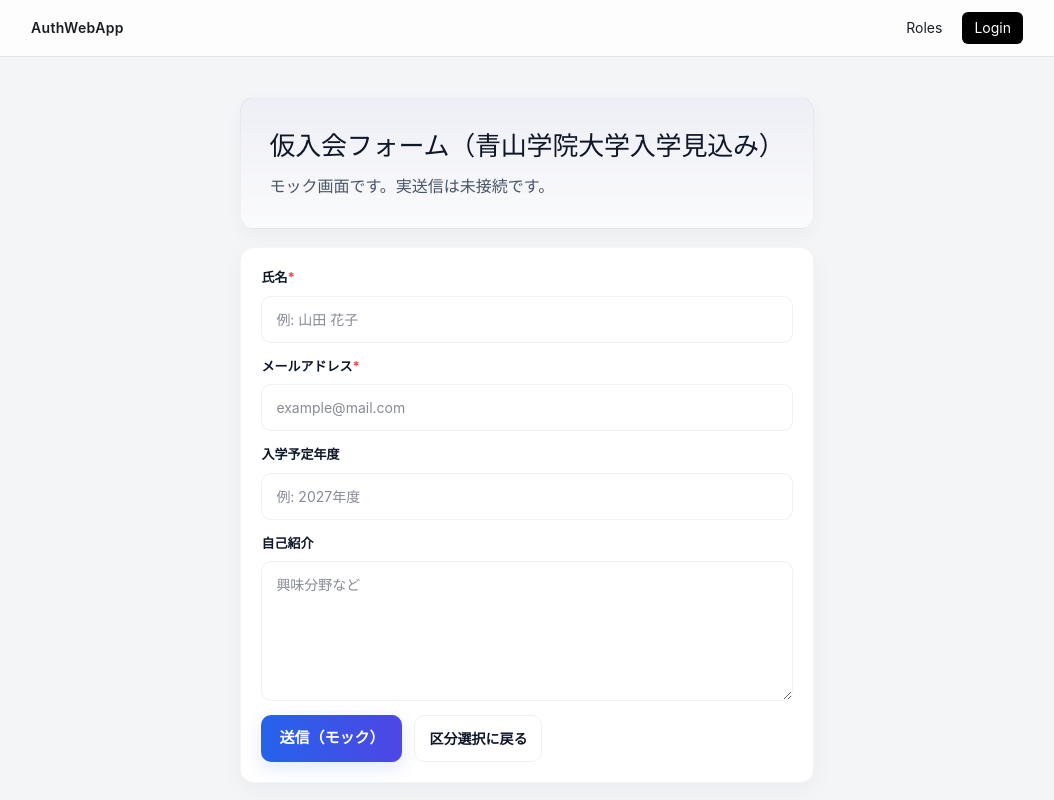
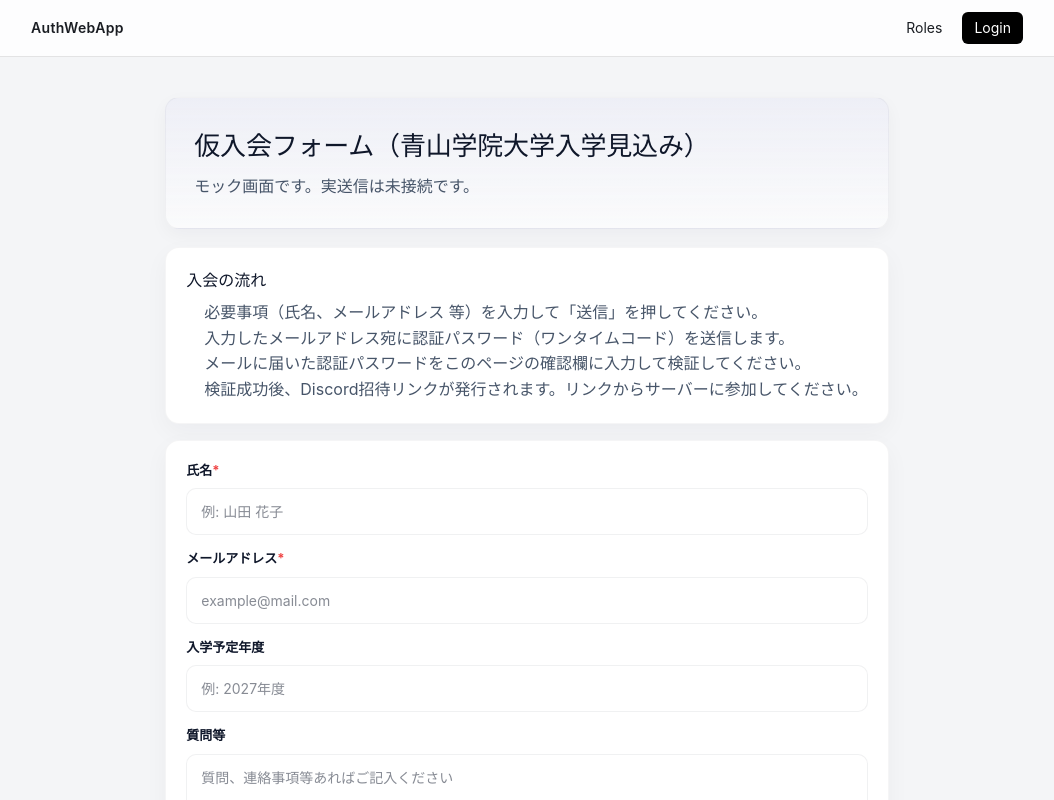
Before and after one commit to digitart-tech-assoc/AuthWebApp, a Next.js app in the folder frontend/: page /join/form/prospective-student in a window 1280 px wide. Shown: the top 800 px of the page, without its empty margins (113-1167 px from the left). Built offline with nearby package versions, Linux system fonts and the light colour scheme; no server answers.

Commit message:
feat: 入会の流れを追加し、質問欄のラベルを変更

```diff
--- a/frontend/src/app/join/form/prospective-student/page.tsx
+++ b/frontend/src/app/join/form/prospective-student/page.tsx
@@ -7,6 +7,16 @@
       <section className={styles.hero}>
         <h1 className={styles.title}>仮入会フォーム（青山学院大学入学見込み）</h1>
         <p className={styles.lead}>モック画面です。実送信は未接続です。</p>
+      </section>
+
+      <section className={styles.card} style={{ marginBottom: 16 }}>
+        <h2 className={styles.cardTitle}>入会の流れ</h2>
+        <ol style={{ margin: 0, paddingLeft: 18, color: "#475569", lineHeight: 1.6 }}>
+          <li>必要事項（氏名、メールアドレス 等）を入力して「送信」を押してください。</li>
+          <li>入力したメールアドレス宛に認証パスワード（ワンタイムコード）を送信します。</li>
+          <li>メールに届いた認証パスワードをこのページの確認欄に入力して検証してください。</li>
+          <li>検証成功後、Discord招待リンクが発行されます。リンクからサーバーに参加してください。</li>
+        </ol>
       </section>
 
       <section className={styles.card}>
@@ -24,8 +34,8 @@
             <input className={styles.input} placeholder="例: 2027年度" />
           </div>
           <div className={styles.field}>
-            <label className={styles.label}>自己紹介</label>
-            <textarea className={styles.textarea} placeholder="興味分野など" />
+            <label className={styles.label}>質問等</label>
+            <textarea className={styles.textarea} placeholder="質問、連絡事項等あればご記入ください" />
           </div>
           <div className={styles.actions}>
             <button type="button" className={styles.primary}>送信（モック）</button>
```
